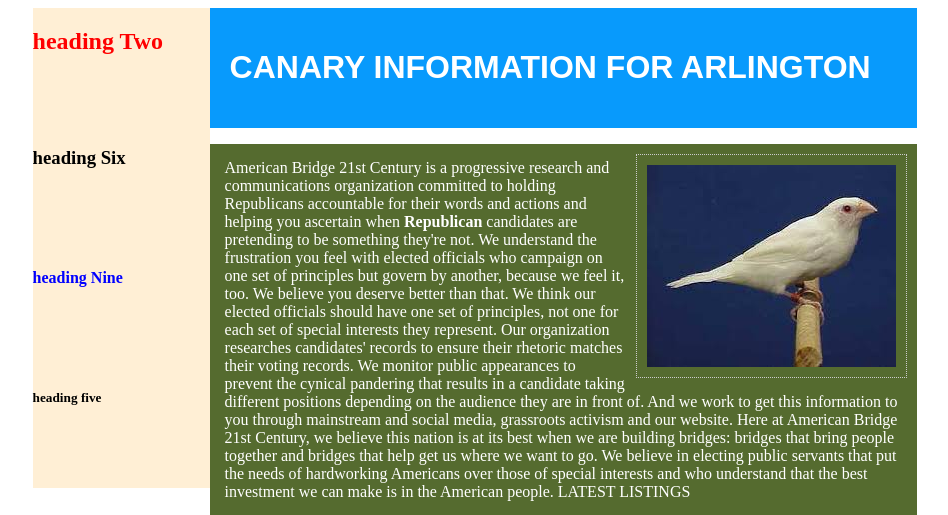
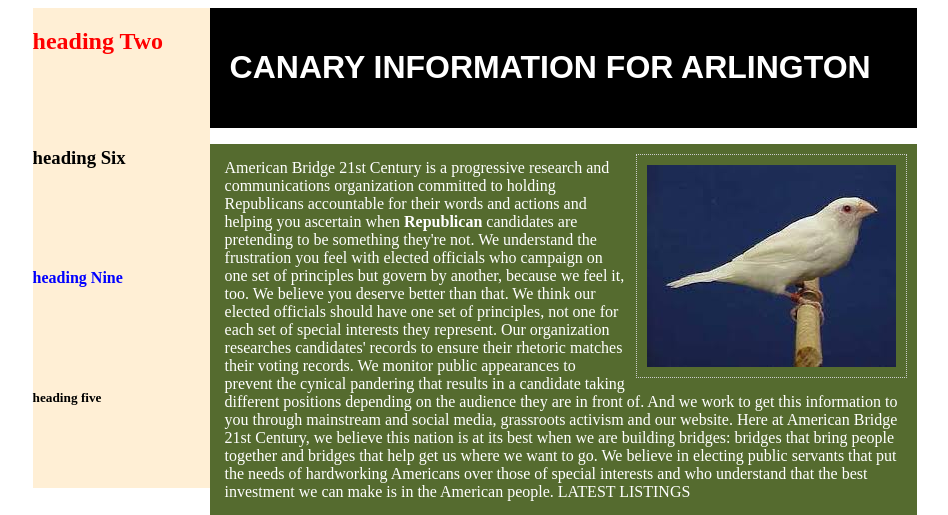
Before and after one commit to lerene/pigeon, a PHP site: page / in a window 1280 px wide. Shown: the top 515 px of the page, without its empty margins (165-1113 px from the left). Run offline with PHP 8.4, Linux system fonts and the light colour scheme.

Commit message:
updating specificity of css for mobile responsive activation

```diff
--- a/style.css
+++ b/style.css
@@ -48,13 +48,13 @@ div.right-top {
 }
 
 @media screen and (max-width: 767px) {
-	.right-top {
+	div.right-top {
 		width: 100%;
 	}
 }
 
 @media all and (min-width: 768px) {
-	.right-top {
+	div.right-top {
 		background-color: #000;
 	}
 }
```
